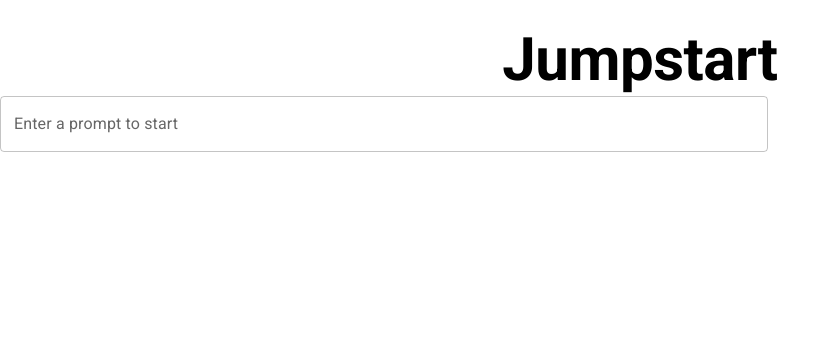
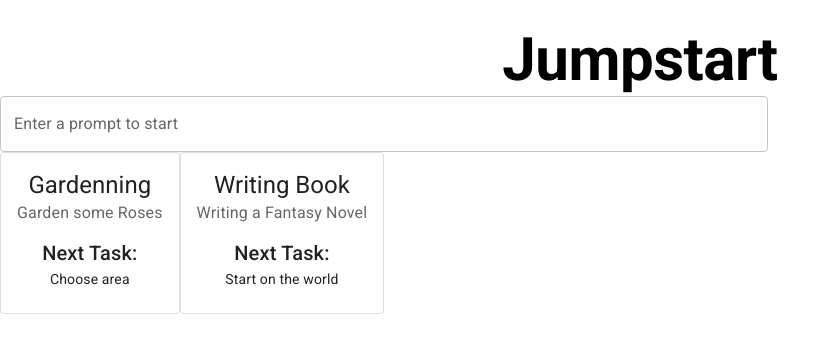
Before and after one commit to szeckirjr/jumpstart-uvec, a React (Create React App) app: page / in a window 1280 px wide. Shown: the top 350 px of the page, without its empty margins (0-840 px from the left). Built offline with nearby package versions, Linux system fonts and the light colour scheme.

Commit message:
added prelim project card

```diff
--- a/src/components/ProjectCard.tsx
+++ b/src/components/ProjectCard.tsx
@@ -1,5 +1,23 @@
+import { Card, CardContent, Typography } from "@mui/material";
 import { Project } from "../types/projects";
 
-export function ProjectCard(project: Project) {
-    return <>card</>;
+export function ProjectCard({ project }: { project: Project }) {
+  return (
+    <Card variant="outlined">
+      <CardContent>
+        <Typography variant="h5" component="div">
+          {project.title}
+        </Typography>
+        <Typography sx={{ mb: 1.5 }} color="text.secondary">
+          {project.description}
+        </Typography>
+        <Typography variant="h6">Next Task:</Typography>
+        <Typography variant="body2">{getNextTask(project)}</Typography>
+      </CardContent>
+    </Card>
+  );
 }
+
+function getNextTask(project: Project) {
+    return project.steps.filter((step) => !step.isCompleted)[0].tasks.filter((task) => !task.isCompleted)[0].title;
+}
--- a/src/navigation/Landing.tsx
+++ b/src/navigation/Landing.tsx
@@ -1,6 +1,9 @@
 import { Stack, TextField, Typography } from "@mui/material";
+import { ProjectCard } from "../components/ProjectCard";
+import { Project } from "../types/projects";
 
 export function Landing() {
+  const projects = getProjects();
   return (
     <Stack py={3} textAlign="center" width="100%" direction="column">
       <Typography variant="h2" fontWeight="bold">
@@ -14,6 +17,88 @@ export function Landing() {
         label="Enter a prompt to start"
         variant="outlined"
       />
+      <Stack direction="row">
+        {projects.map((project) => (
+          <ProjectCard project={project}></ProjectCard>
+        ))}
+      </Stack>
     </Stack>
   );
 }
+
+function getProjects(): Project[] {
+  return [
+    {
+      title: "Gardenning",
+      description: "Garden some Roses",
+      steps: [
+        {
+          title: "Ready Area",
+          isCompleted: false,
+          tasks: [
+            {
+              title: "Choose area",
+              description: "Choose gooad patch of backyard",
+              isCompleted: false,
+              blockedBy: [],
+            },
+          ],
+        },
+        {
+          title: "Ready Seeds",
+          isCompleted: false,
+          tasks: [
+            {
+              title: "Choose Variety",
+              description: "Choose vareity of roses",
+              isCompleted: false,
+              blockedBy: [],
+            },
+            {
+              title: "Buy Seeds",
+              description: "Buy the chosen variety",
+              isCompleted: false,
+              blockedBy: [],
+            },
+          ],
+        },
+      ],
+    },
+    {
+      title: "Writing Book",
+      description: "Writing a Fantasy Novel",
+      steps: [
+        {
+          title: "Reasearch Some Books",
+          isCompleted: true,
+          tasks: [
+            {
+              title: "Choose Books to Read",
+              description: "Choose some good books for inspiration",
+              isCompleted: true,
+              blockedBy: [],
+            },
+          ],
+        },
+        {
+          title: "Formulate the World",
+          isCompleted:false,
+          tasks: [
+            {
+              title: "Think of an idea",
+              description: "Think of a focus point of the story",
+              isCompleted: true,
+              blockedBy: [],
+            },
+            {
+              title: "Start on the world",
+              description: "Think of the world arounf that focus point",
+              isCompleted: false,
+              blockedBy: [],
+            },
+          ],
+        },
+      ],
+    },
+  ];
+}
--- a/src/types/projects.ts
+++ b/src/types/projects.ts
@@ -7,6 +7,7 @@ export type Project = {
 export type Step = {
   title: String;
   tasks: Task[];
+  isCompleted: Boolean;
 };
 
 export type Task = {
```
